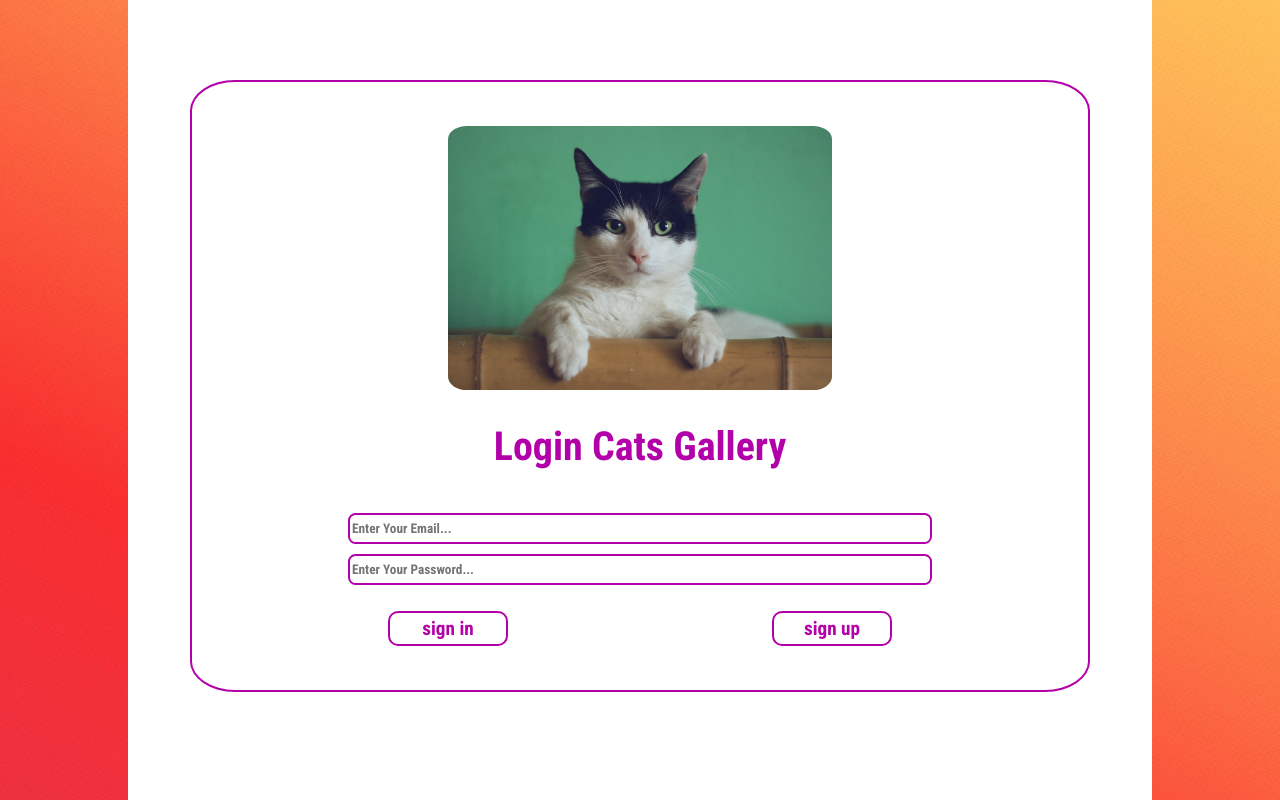
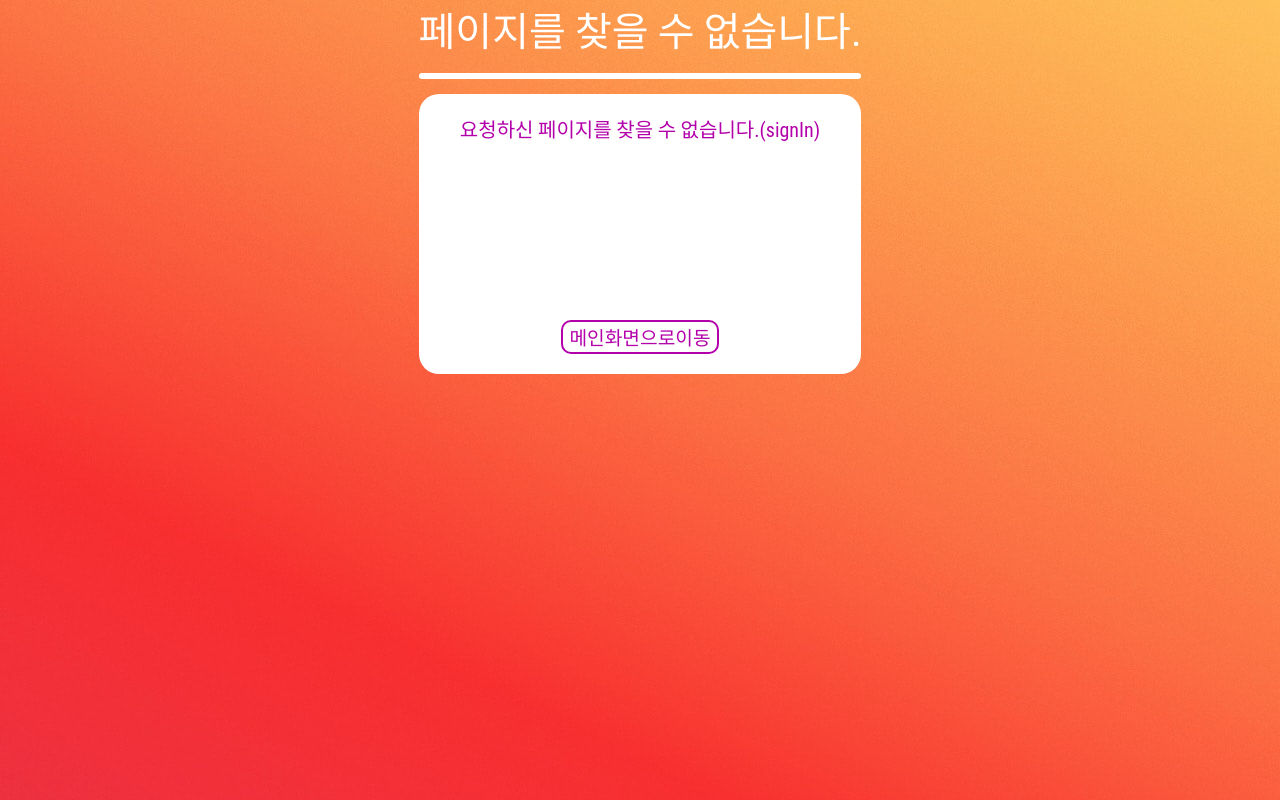
Before and after one commit to icecokel/React_AnimalGallery, a React (Create React App) app: page /signIn in a window 1280 px wide. Built offline with nearby package versions, Linux system fonts and the light colour scheme.

Commit message:
[완료] 에러페이지 생성  에러페이지 생성 및 라우터 연결

```diff
--- a/src/App.tsx
+++ b/src/App.tsx
@@ -1,11 +1,17 @@
 import "./Style.css";
-import SignIn from "./components/main/SignIn";
+import { BrowserRouter as Router, Route, Switch } from "react-router-dom";
+
+import PageNotFound from "./components/common/PageNotFound";
+import Main from "./components/main/Main";
 
 const App = (props: any) => {
   return (
-    <div className="main">
-      <SignIn></SignIn>
-    </div>
+    <Router>
+      <Switch>
+        <Route exact path="/" component={Main} />
+        <Route component={PageNotFound} />
+      </Switch>
+    </Router>
   );
 };
 
--- a/src/Style.css
+++ b/src/Style.css
@@ -1,19 +1,19 @@
-@import url("https://fonts.googleapis.com/css2?family=Roboto+Condensed:ital,wght@0,700;1,300;1,400&display=swap");
+@import url("https://fonts.googleapis.com/css2?family=Noto+Sans+KR&family=Roboto&display=swap");
 
 :root {
   --color-base: #ffffff;
   --color-border: #b301aa;
   --color-fst-point: #ef5231;
   --color-sec-point: #f7c053;
-  --color-point-text: #b301aa;
-  --color-simple-text: #ffffff;
-  --color-error-text: #ff0000;
+  --color-text-point: #b301aa;
+  --color-text-simple: #ffffff;
+  --color-text-error: #ff0000;
 
-  --font-base: "Roboto Condensed", sans-serif;
+  --font-Eng-base: "Roboto Condensed", "Noto Sans KR", sans-serif;
 }
 * {
-  color: var(--color-point-text);
-  font-family: var(--font-base);
+  color: var(--color-text-point);
+  font-family: var(--font-Eng-base);
 }
 h2 {
   font-size: 2.5rem;
@@ -31,11 +31,12 @@ div .content_box {
   background-color: var(--color-base);
   width: 80vw;
   display: flex;
+  flex-direction: column;
   justify-content: center;
 }
 
 div .login_box {
-  margin-top: 10vh;
+  margin: 0 auto;
   padding: 5vw;
   height: 60vh;
   width: 60vw;
@@ -46,6 +47,26 @@ div .login_box {
   justify-content: center;
   border-radius: 5%;
 }
+
+div .error_page {
+  background-color: var(--color-base);
+  border-radius: 20px;
+  height: 30vh;
+  text-align: center;
+  padding: 20px 10px;
+
+  font-size: 1.25em;
+  display: flex;
+  flex-direction: column;
+  align-items: center;
+  justify-content: space-between;
+}
+
+.error_title {
+  color: var(--color-text-simple);
+  font-size: 5vh;
+}
+
 input[type="email"],
 input[type="password"] {
   display: block;
@@ -65,29 +86,41 @@ div .btn_box {
 }
 
 button {
-  width: 120px;
-  height: 35px;
   border-radius: 10px;
   border: var(--color-border) solid 2px;
   background-color: var(--color-base);
-  color: var(--color-point-text);
+  color: var(--color-text-point);
   font-size: 1.2rem;
+}
+button .login_btn {
+  width: 120px;
+  height: 35px;
 }
 
 button:hover {
   background-color: var(--color-border);
-  color: var(--color-simple-text);
+  color: var(--color-text-simple);
 }
 
 .cat_image {
   width: 30vw;
   height: 30vw;
-  border-radius: 5%;
+  border-radius: 25px;
 }
 
 .error_msg {
   font-size: 2em;
-  font-family: var(--font-base);
-  color: var(--color-error-text);
+  font-family: var(--font-Eng-base);
+  color: var(--color-text-error);
   padding: 10px;
 }
+
+hr {
+  margin: 15px auto;
+  border: var(--color-text-simple) solid 3px;
+  border-radius: 25px;
+}
+
+.line_point {
+  border: var(--color-text-point) solid 3px;
+}
--- /dev/null
+++ b/src/components/common/PageNotFound.tsx
@@ -0,0 +1,27 @@
+import React from "react";
+
+const PageNotFound = (props: any) => {
+  const { pathname } = props.location;
+
+  return (
+    <div className="main">
+      <div>
+        <span className="error_title"> 페이지를 찾을 수 없습니다.</span>
+        <hr className="line_simple" />
+        <div className="error_page">
+          요청하신 페이지를 찾을 수 없습니다.({pathname.slice(1)})
+          <button
+            className="center"
+            onClick={() => {
+              props.history.push("/");
+            }}
+          >
+            메인화면으로이동
+          </button>
+        </div>
+      </div>
+    </div>
+  );
+};
+
+export default PageNotFound;
```
